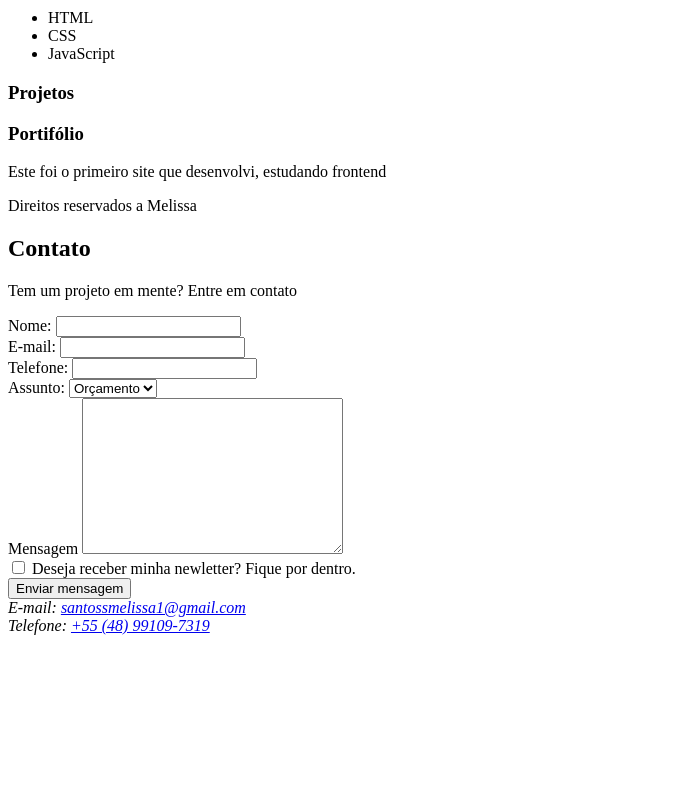
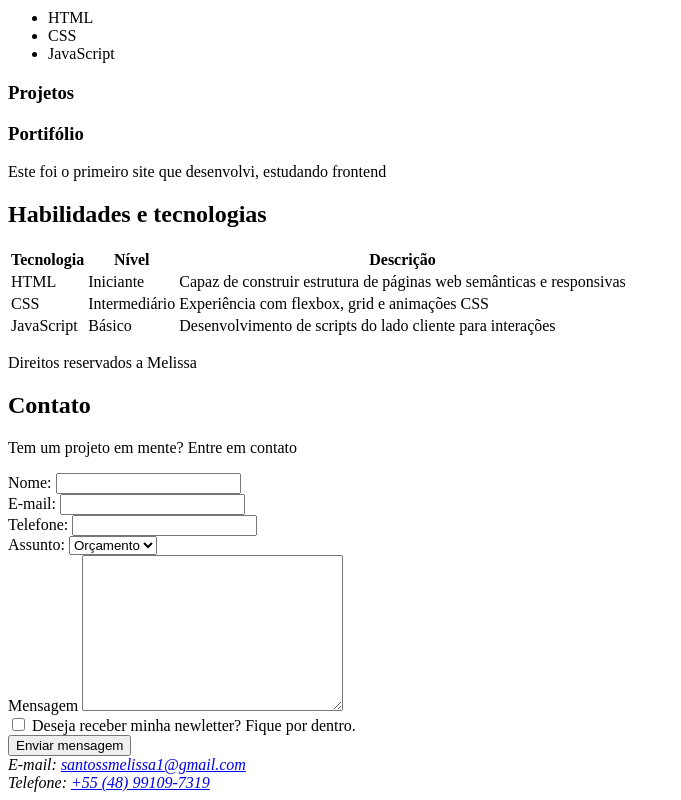
Before and after one commit to Melissasds/site, a plain HTML site: page Front-end senai/index.html in a window 1280 px wide. Shown: the part 1027-1827 px from the top of the page, without its empty margins (0-681 px from the left). Before the commit the page ends 1670 px from the top, so only its background shows below. Drawn offline with Linux system fonts and the light colour scheme.

Commit message:
Adição de tabela

```diff
--- a/Front-end senai/index.html
+++ b/Front-end senai/index.html
@@ -67,6 +67,46 @@
 
     </section>
 
+    <section id="habilidades">
+
+        <h2>Habilidades e tecnologias</h2>
+
+        <table>
+
+            <thead>
+                <tr>
+                    <th>Tecnologia</th>
+                    <th>Nível</th>
+                    <th>Descrição</th>
+                </tr>
+            </thead>
+
+            <tbody>
+                <tr>
+                    <td>HTML</td>
+                    <td>Iniciante</td>
+                    <td>Capaz de construir estrutura de páginas web semânticas e responsivas</td>
+                </tr>
+
+                <tr>
+                    <td>CSS</td>
+                    <td>Intermediário</td>
+                    <td>Experiência com flexbox, grid e animações CSS</td>
+                </tr>
+
+                <tr>
+                    <td>JavaScript</td>
+                    <td>Básico</td>
+                    <td>Desenvolvimento de scripts do lado cliente para interações</td>
+                </tr>
+
+
+
+            </tbody>
+        </table>
+
+    </section>
+
     <footer>
         <p>Direitos reservados a Melissa</p>
 
```
